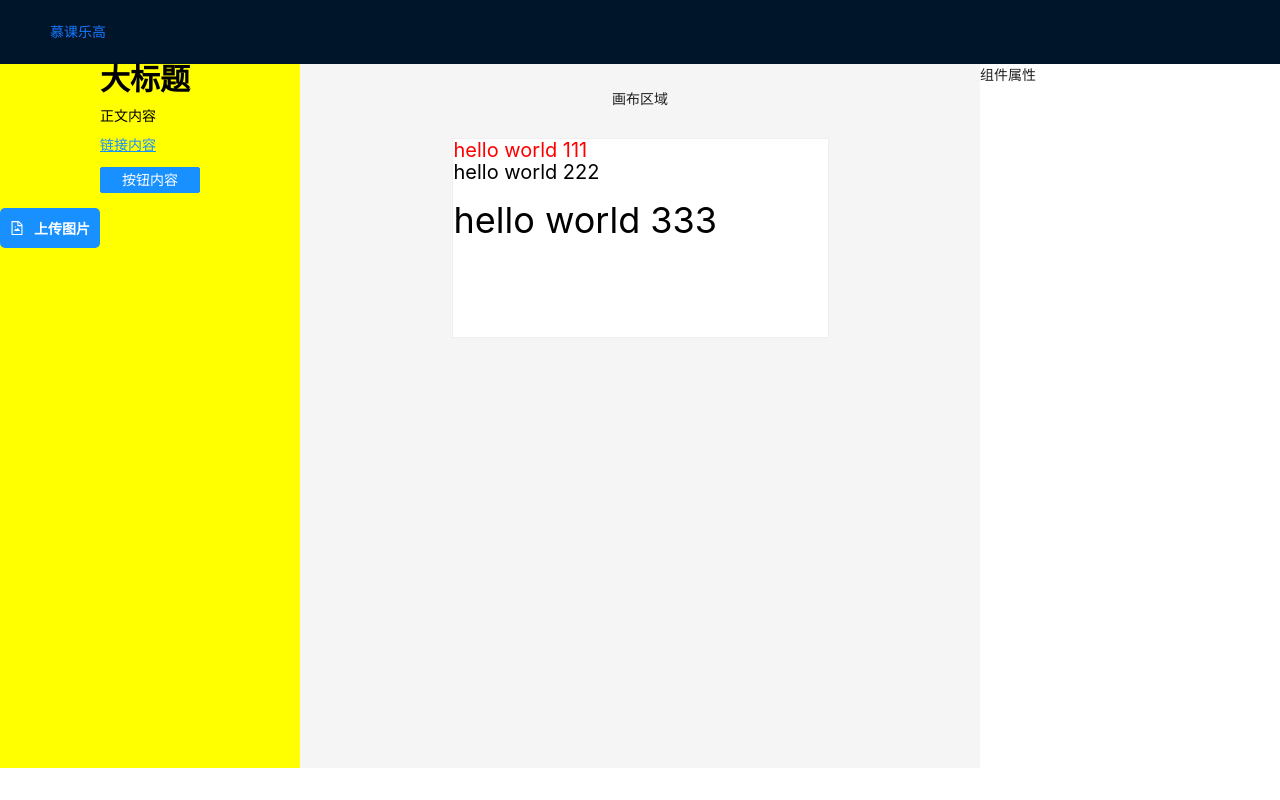
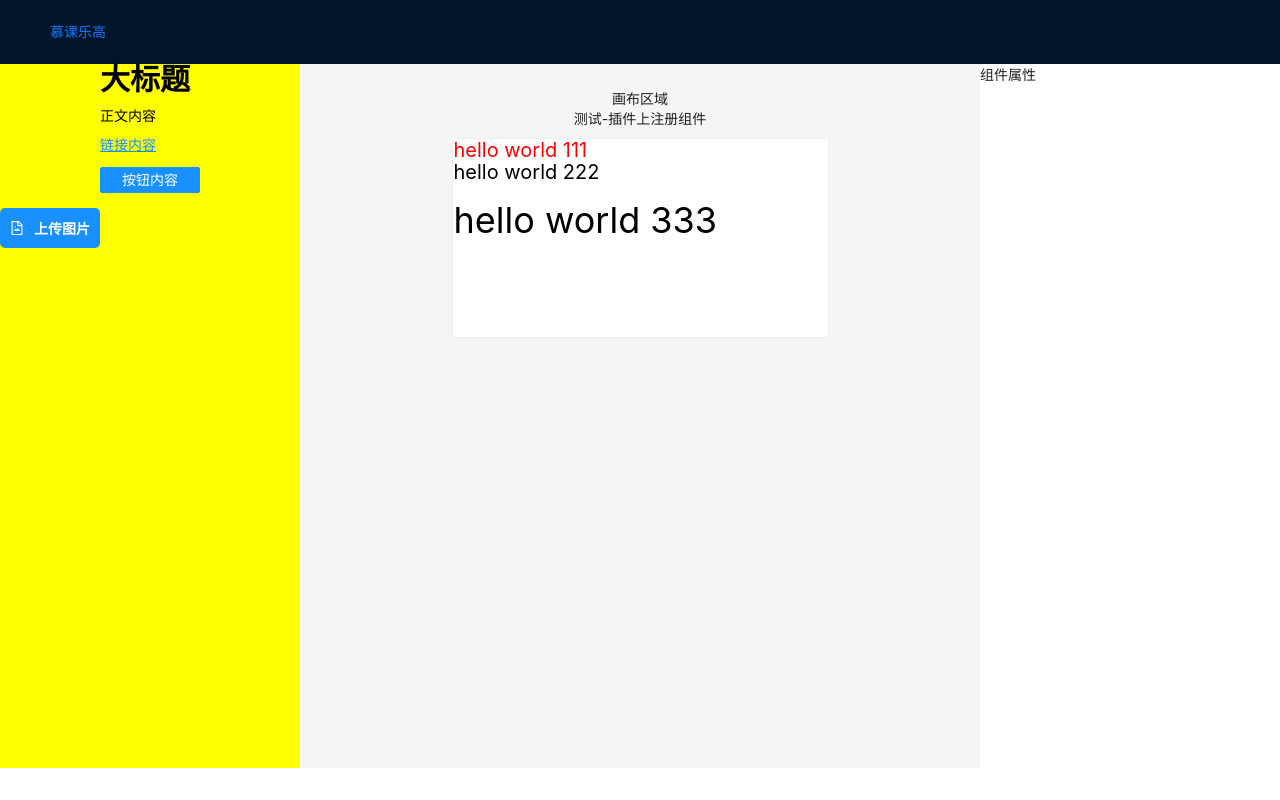
Before and after one commit to Ankera/lego, a Vue app: page /editor in a window 1280 px wide. Built offline with nearby package versions, Linux system fonts and the light colour scheme.

Commit message:
feat: vue强大插件系统测试

```diff
--- /dev/null
+++ b/src/components/HelloTest.vue
@@ -0,0 +1,11 @@
+<template>
+  <div>测试-插件上注册组件</div>
+</template>
+
+<script lang="ts">
+import { defineComponent } from "vue";
+
+export default defineComponent({
+    name: 'hello-test'
+})
+</script>
--- a/src/main.ts
+++ b/src/main.ts
@@ -3,6 +3,7 @@ import Antd from 'ant-design-vue';
 import router from './routes/index'
 import App from './App.vue';
 import store from './store/index';
+import TestPlugin from './plugins/test.plugin';
 
 const app = createApp(App);
 
@@ -12,4 +13,6 @@ app.use(router);
 
 app.use(store);
 
+app.use(TestPlugin);
+
 app.mount('#app')
--- /dev/null
+++ b/src/plugins/test.plugin.ts
@@ -0,0 +1,14 @@
+import { App } from 'vue'
+import HelloTest from '../components/HelloTest.vue';
+
+const plugins = {
+    install: (app: App) => {
+        app.config.globalProperties.$echo = () => {
+            console.log('全局上注册一个$echo方法');
+        }
+
+        app.component('hello-test', HelloTest)
+    }
+}
+
+export default plugins
--- a/src/views/Editor.vue
+++ b/src/views/Editor.vue
@@ -20,6 +20,7 @@
         <a-layout style="padding: 0 24px 24px">
           <a-layout-content class="preview-container">
             <p>画布区域</p>
+            <hello-test></hello-test>
             <div class="preview-list" id="canvas-area">
               <!-- <div v-for="component in components" :key="component.id">
                 {{ component.props.text }}
```
